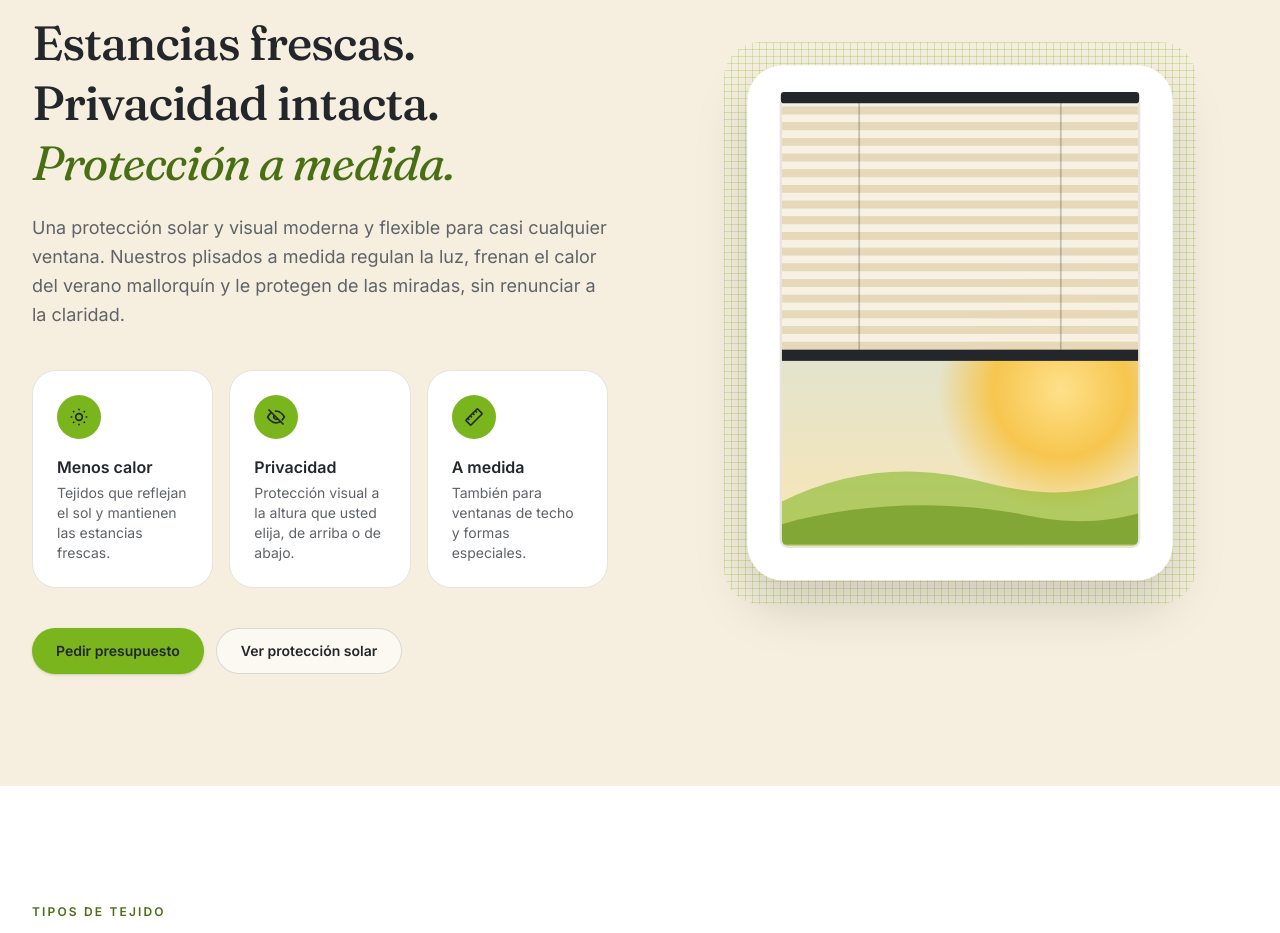
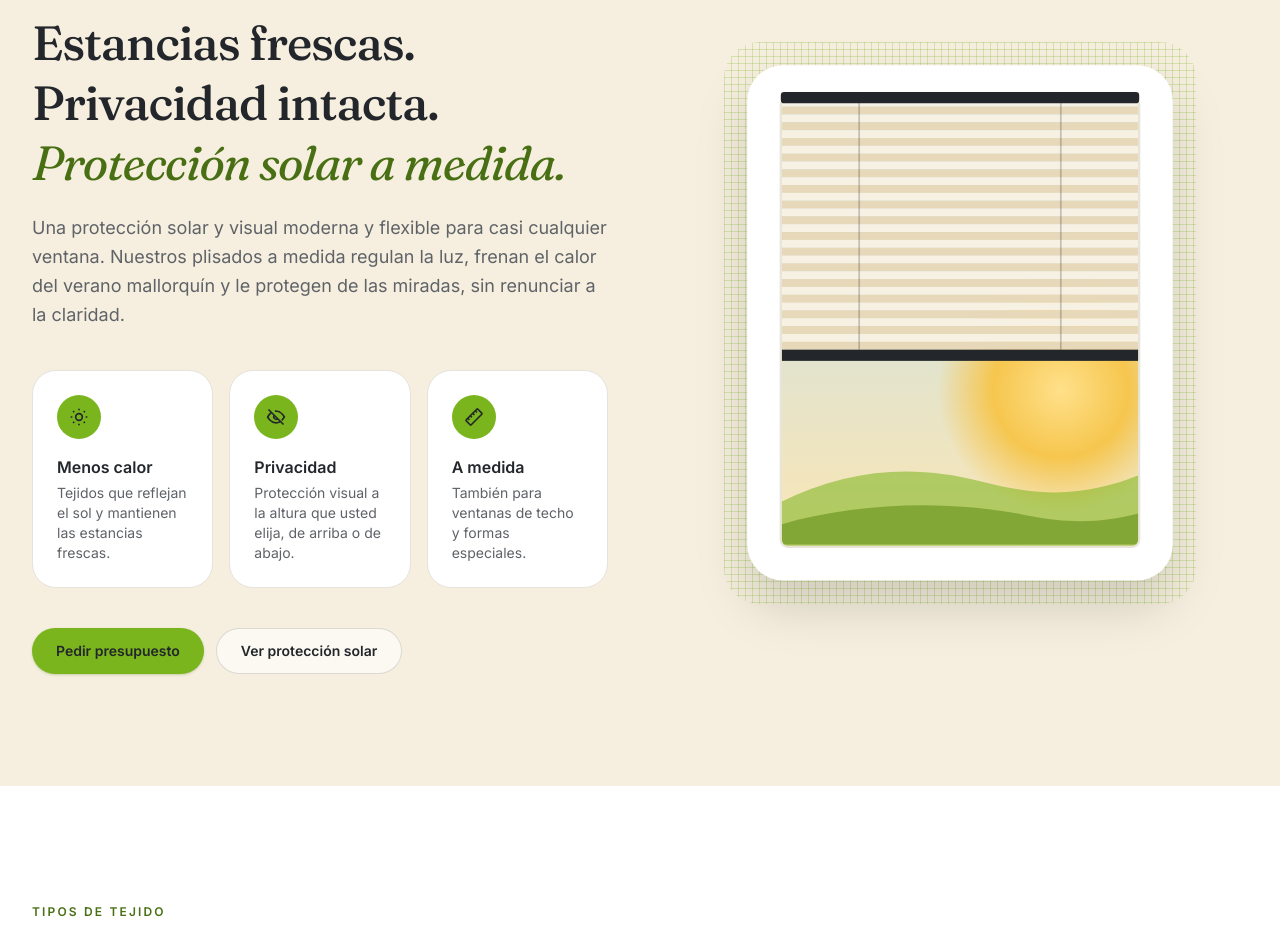
Before and after one commit to malledirekt/netec, a website: page public/index.html in a window 1280 px wide. Shown: the part 2980-3913 px from the top of the page. Drawn offline with nearby package versions, Linux system fonts and the light colour scheme; files that its build step writes are made by us from their sources.

Commit message:
Sonnenschutz-Abschnitt: „protección solar“ in der Überschrift
Co-Authored-By: Claude Opus 5.5 <noreply@anthropic.com>
Claude-Session: https://claude.ai/code/session_01EvGq64r7KrDeh32UXPTVvp

```diff
--- a/public/index.html
+++ b/public/index.html
@@ -207,7 +207,7 @@
           <div class="order-2 lg:order-1">
             <p class="eyebrow" data-reveal>Protección solar</p>
             <h2 class="mt-4 font-display text-4xl leading-tight font-medium tracking-tight text-balance sm:text-5xl" data-reveal>
-              Estancias frescas.<br />Privacidad intacta.<br /><em class="font-normal text-netec-700">Protección a medida.</em>
+              Estancias frescas.<br />Privacidad intacta.<br /><em class="font-normal text-netec-700">Protección solar a medida.</em>
             </h2>
             <p class="mt-5 text-lg leading-relaxed text-stone" data-reveal>Una protección solar y visual moderna y flexible para casi cualquier ventana. Nuestros plisados a medida regulan la luz, frenan el calor del verano mallorquín y le protegen de las miradas, sin renunciar a la claridad.</p>
             <ul class="mt-10 grid gap-4 sm:grid-cols-3">
```
